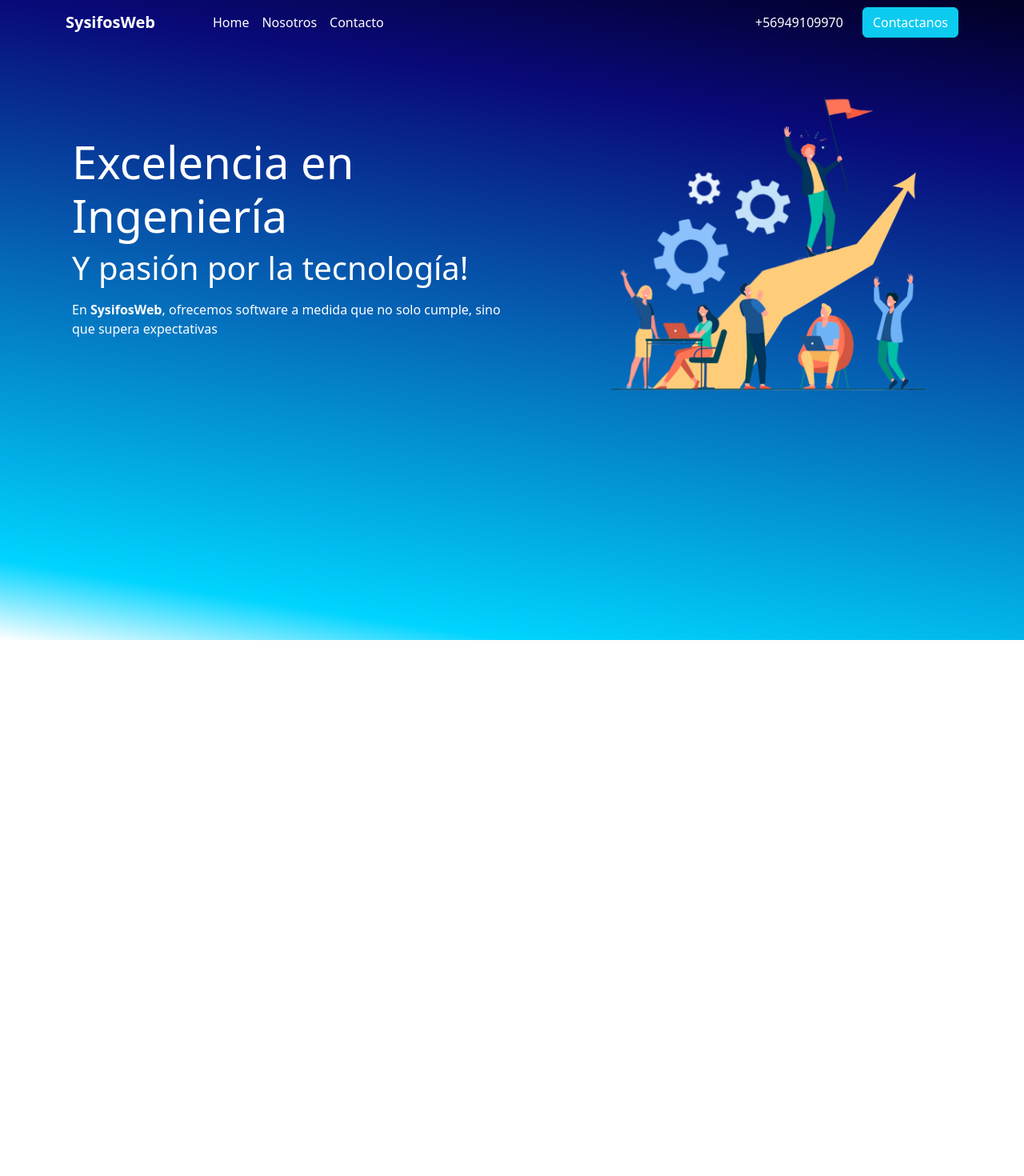
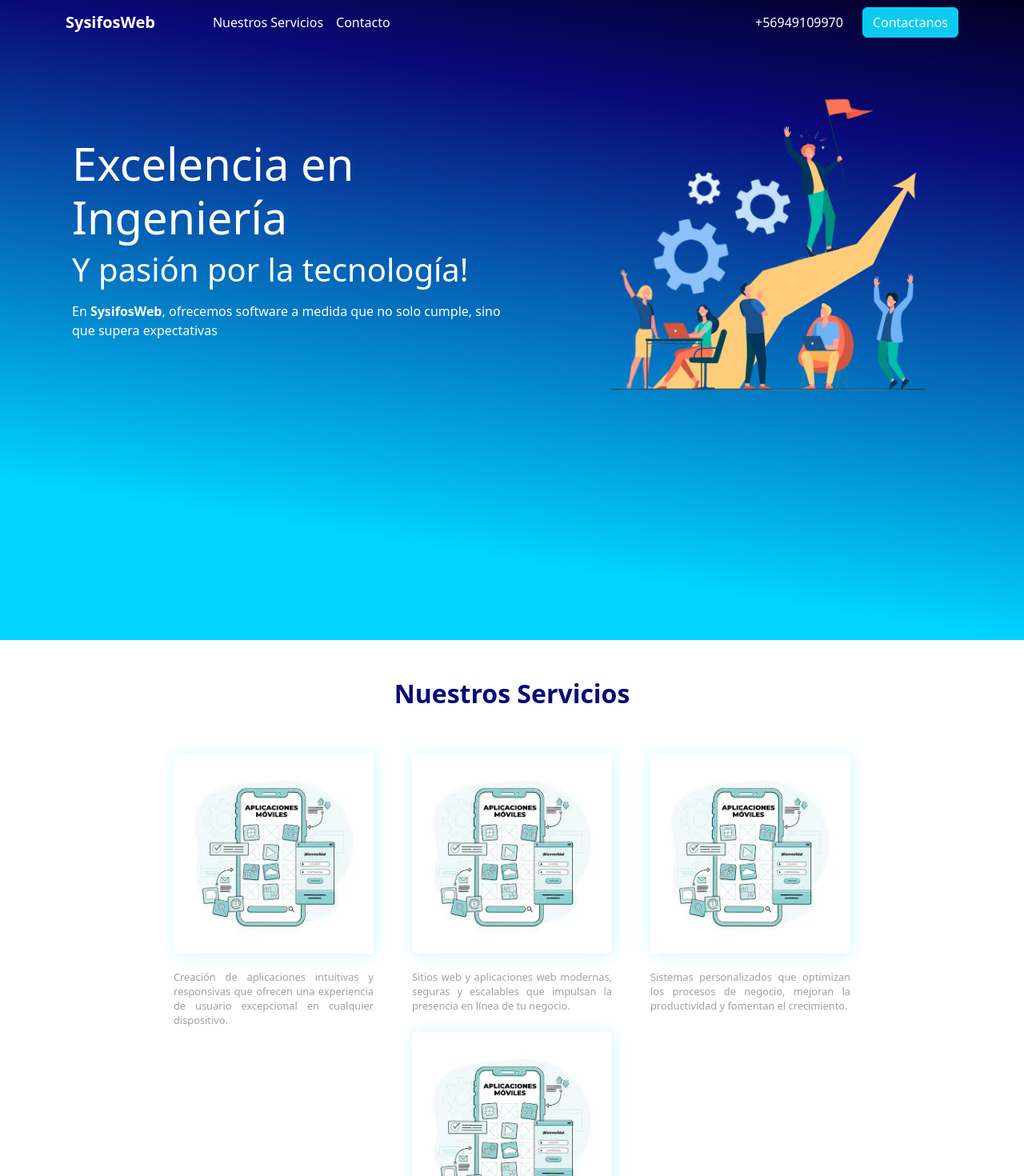
Before and after one commit to SysifosWeb/landingPage, a React (Vite) app: page / in a window 1280 px wide. Shown: the top 1470 px of the page at 80% size. Before the commit the page ends 800 px from the top, so only its background shows below. Built offline with nearby package versions, Linux system fonts and the light colour scheme.

Commit message:
nuestros servicios

```diff
--- a/index.html
+++ b/index.html
@@ -7,7 +7,7 @@
     <title>SysifosWeb</title>
   </head>
   <body>
-    <div id="root"></div>
+    <main id="root"></main>
     <script type="module" src="/src/main.jsx"></script>
   </body>
 </html>
--- a/src/Index.jsx
+++ b/src/Index.jsx
@@ -1,3 +1,4 @@
+import Service from "./pages/service";
 import team from "./img/team_2.png";
 const Index = () => {
   return (
@@ -9,7 +10,7 @@ const Index = () => {
               <b>SysifosWeb</b>
             </a>
             <button
-              className="navbar-toggler"
+              className="navbar-toggler text-white"
               type="button"
               data-bs-toggle="collapse"
               data-bs-target="#navbarSupportedContent"
@@ -25,28 +26,20 @@ const Index = () => {
             >
               <ul className="navbar-nav me-auto mb-2 mb-lg-0 ms-5">
                 <li className="nav-item">
-                  <a
-                    className="nav-link active text-white"
-                    aria-current="page"
-                    href="#"
-                  >
-                    Home
+                  <a className="nav-link text-white" href="#servicios">
+                    Nuestros Servicios
                   </a>
                 </li>
-                <li className="nav-item">
+                {/* <li className="nav-item">
                   <a className="nav-link text-white" href="#">
                     Nosotros
                   </a>
-                </li>
+                </li> */}
                 <li className="nav-item">
                   <a className="nav-link text-white" href="#">
                     Contacto
                   </a>
                 </li>
-
-                {/* <li className="nav-item">
-                  <a className="nav-link text-white"></a>
-                </li> */}
               </ul>
               <span className="navbar-text text-white">+56949109970</span>
               <button className="btn btn-info text-white ms-4">
@@ -79,6 +72,7 @@ const Index = () => {
           </article>
         </section>
       </header>
+      <Service id="service"></Service>
     </>
   );
 };
--- a/src/index.css
+++ b/src/index.css
@@ -14,9 +14,42 @@
 } */
 
 .cabecera{
-  background: linear-gradient(189deg, rgba(2,0,36,1) 0%, rgba(9,9,121,1) 20%, rgba(0,212,255,1) 90%, transparent 100%);
-  height: 800px;
+  background: linear-gradient(189deg, rgba(2,0,36,1) 0%, rgba(9,9,121,1) 20%, rgba(0,212,255,1) 80%);
+  height: 100vh;
 }
-#welcome{
-  height: 400px;
+.service{
+  width: 100%;
+  height: 40vw;
 }
+#tarjetas{
+  width: 100%;
+  height: auto;
+  display: flex;
+  justify-content: center;
+  align-items: center;
+}
+#tarjetas .tarjeta{
+
+  width: 250px;
+  height: 300px;
+  display: flex;
+  flex-direction: column;
+  justify-content: flex-start;
+  align-items: center;
+  gap: 20px;
+
+}
+.tarjeta img{
+  box-shadow: 1px 1px 20px rgb(206, 247, 255);
+  border-radius: 5px;
+  padding: 20px;
+  width: 100%;
+}
+.tarjeta p{
+  font-size: 0.8rem;
+  display: flex;
+  justify-content: center;
+  text-align: justify;
+  line-height: normal;
+  color: rgb(161, 161, 161);
+}
--- /dev/null
+++ b/src/pages/service.jsx
@@ -0,0 +1,49 @@
+import movile from "./../img/movile.jpg";
+const Service = () => {
+  return (
+    <section className="service container">
+      <h2 className="text-center py-5" style={{ color: "rgb(9,9,121)" }}>
+        <b>Nuestros Servicios</b>
+      </h2>
+
+      <div
+        id="tarjetas"
+        className="d-flex justify-content-center flex-wrap gap-5 row-gap-5 column-gap-5"
+      >
+        <div className="tarjeta">
+          <img src={movile} alt="" />
+          <p>
+            Creación de aplicaciones intuitivas y responsivas que ofrecen una
+            experiencia de usuario excepcional en cualquier dispositivo.
+          </p>
+        </div>
+
+        <div className="tarjeta">
+          <img src={movile} alt="" />
+          <p>
+            Sitios web y aplicaciones web modernas, seguras y escalables que
+            impulsan la presencia en línea de tu negocio.
+          </p>
+        </div>
+
+        <div className="tarjeta">
+          <img src={movile} alt="" />
+          <p>
+            Sistemas personalizados que optimizan los procesos de negocio,
+            mejoran la productividad y fomentan el crecimiento.
+          </p>
+        </div>
+
+        <div className="tarjeta">
+          <img src={movile} alt="" />
+          <p>
+            Conectamos tus aplicaciones y sistemas existentes para crear un
+            ecosistema tecnológico cohesivo y eficiente.
+          </p>
+        </div>
+      </div>
+    </section>
+  );
+};
+
+export default Service;
```
Also changed, not shown: src/img/movile.jpg (added), src/pages/contact.jsx (added), src/pages/footer.jsx (added).
